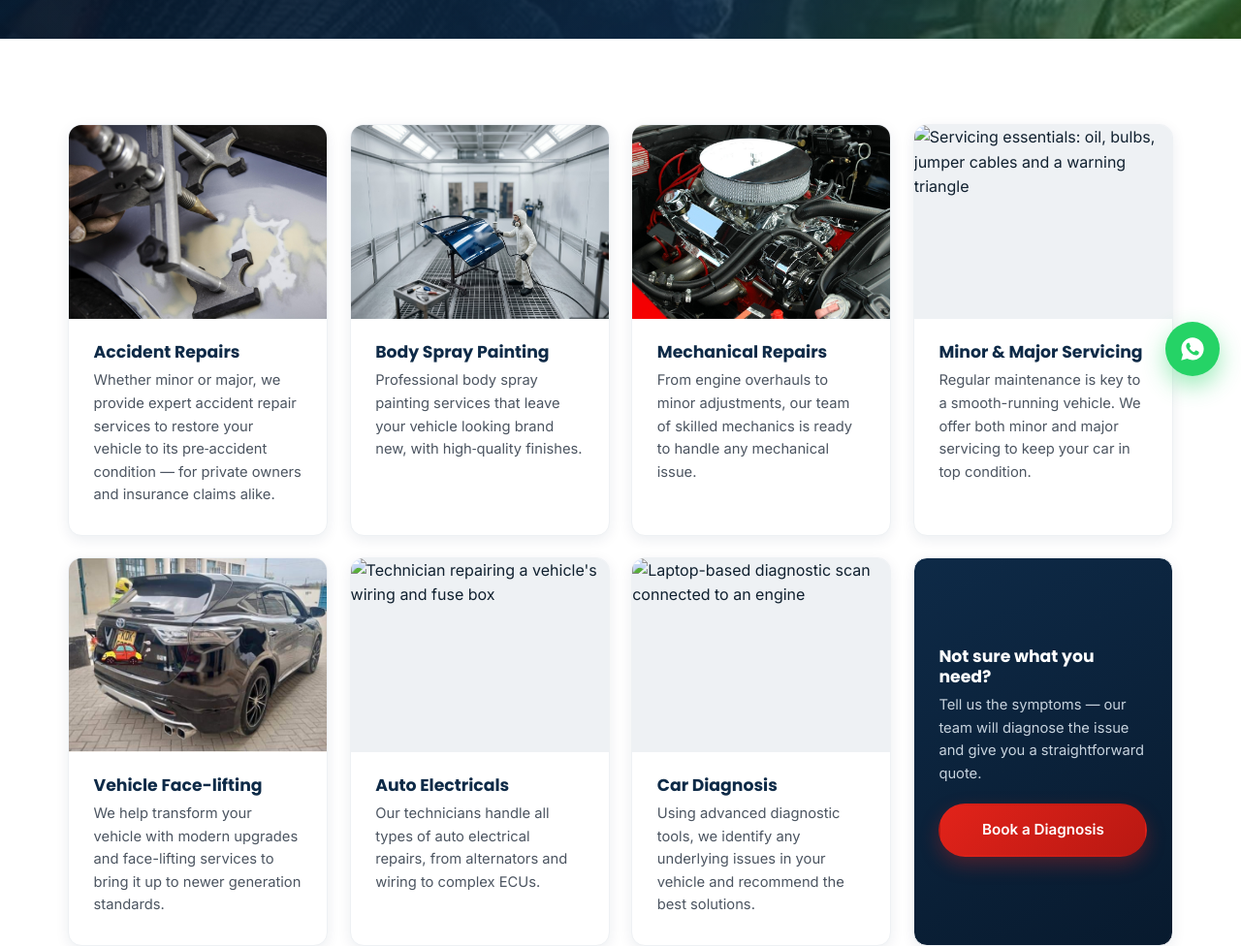
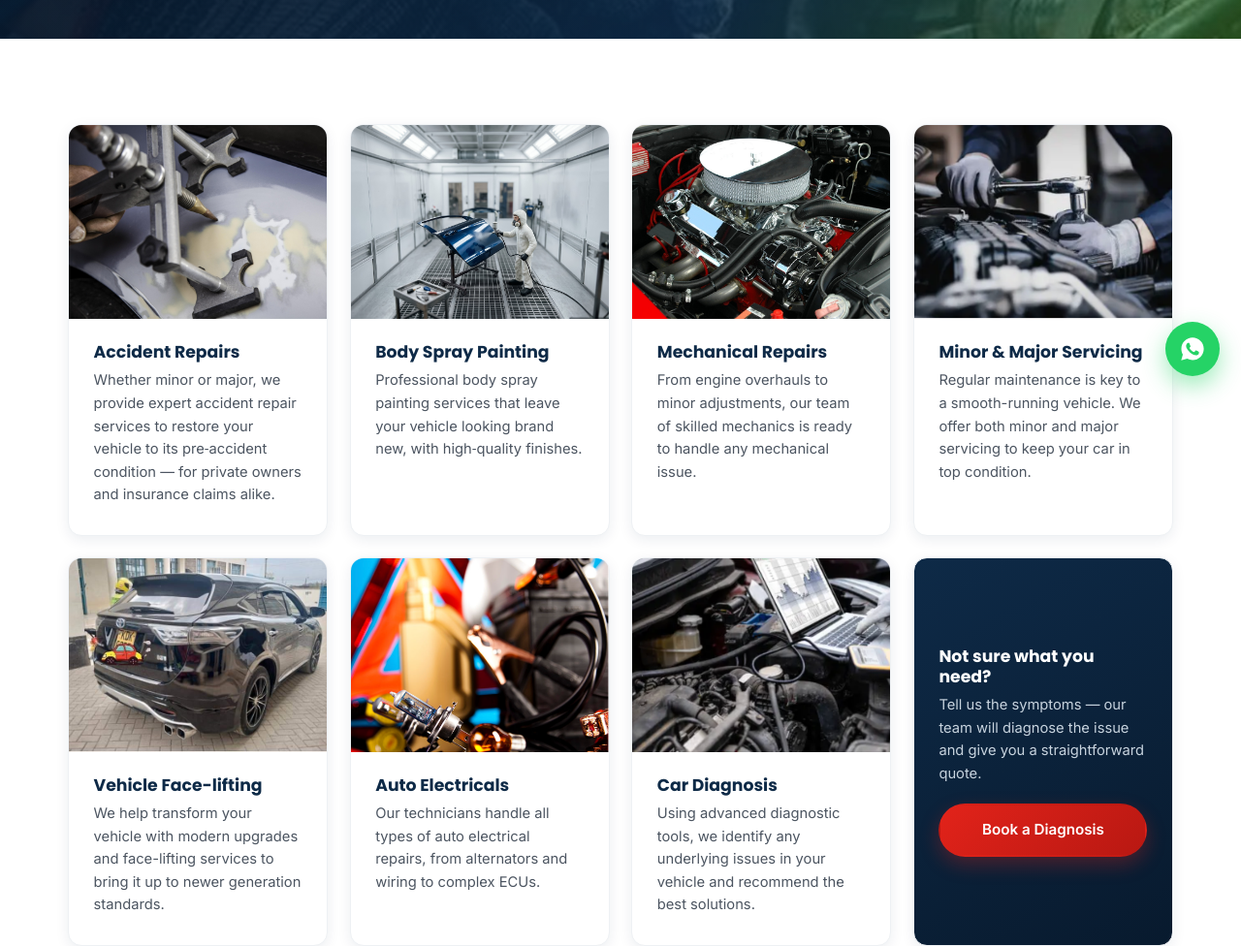
Before and after one commit to ageraustine/sparkscarautotune, a plain HTML site: page services.html in a window 1280 px wide. Shown: the part 390-1366 px from the top of the page at 97% size. Drawn offline with Linux system fonts and the light colour scheme.

Commit message:
add gallery

```diff
--- a/services.html
+++ b/services.html
@@ -77,7 +77,7 @@
           </div>
         </div>
         <div class="service-card reveal">
-          <div class="service-card-img"><img src="assets/img/services/minor-major-servicing.jpg" alt="Servicing essentials: oil, bulbs, jumper cables and a warning triangle" loading="lazy"></div>
+          <div class="service-card-img"><img src="assets/img/services/minor-major-servicing.png" alt="Servicing essentials: oil, bulbs, jumper cables and a warning triangle" loading="lazy"></div>
           <div class="service-card-body">
             <h3>Minor &amp; Major Servicing</h3>
             <p>Regular maintenance is key to a smooth-running vehicle. We offer both minor and major servicing to keep your car in top condition.</p>
@@ -91,14 +91,14 @@
           </div>
         </div>
         <div class="service-card reveal">
-          <div class="service-card-img"><img src="assets/img/services/auto-electricals.jpg" alt="Technician repairing a vehicle's wiring and fuse box" loading="lazy"></div>
+          <div class="service-card-img"><img src="assets/img/services/auto-electricals.png" alt="Technician repairing a vehicle's wiring and fuse box" loading="lazy"></div>
           <div class="service-card-body">
             <h3>Auto Electricals</h3>
             <p>Our technicians handle all types of auto electrical repairs, from alternators and wiring to complex ECUs.</p>
           </div>
         </div>
         <div class="service-card reveal">
-          <div class="service-card-img"><img src="assets/img/services/car-diagnosis.jpg" alt="Laptop-based diagnostic scan connected to an engine" loading="lazy"></div>
+          <div class="service-card-img"><img src="assets/img/services/car-diagnosis.png" alt="Laptop-based diagnostic scan connected to an engine" loading="lazy"></div>
           <div class="service-card-body">
             <h3>Car Diagnosis</h3>
             <p>Using advanced diagnostic tools, we identify any underlying issues in your vehicle and recommend the best solutions.</p>
```
Also changed, not shown: index.html (+2 -2 lines).
